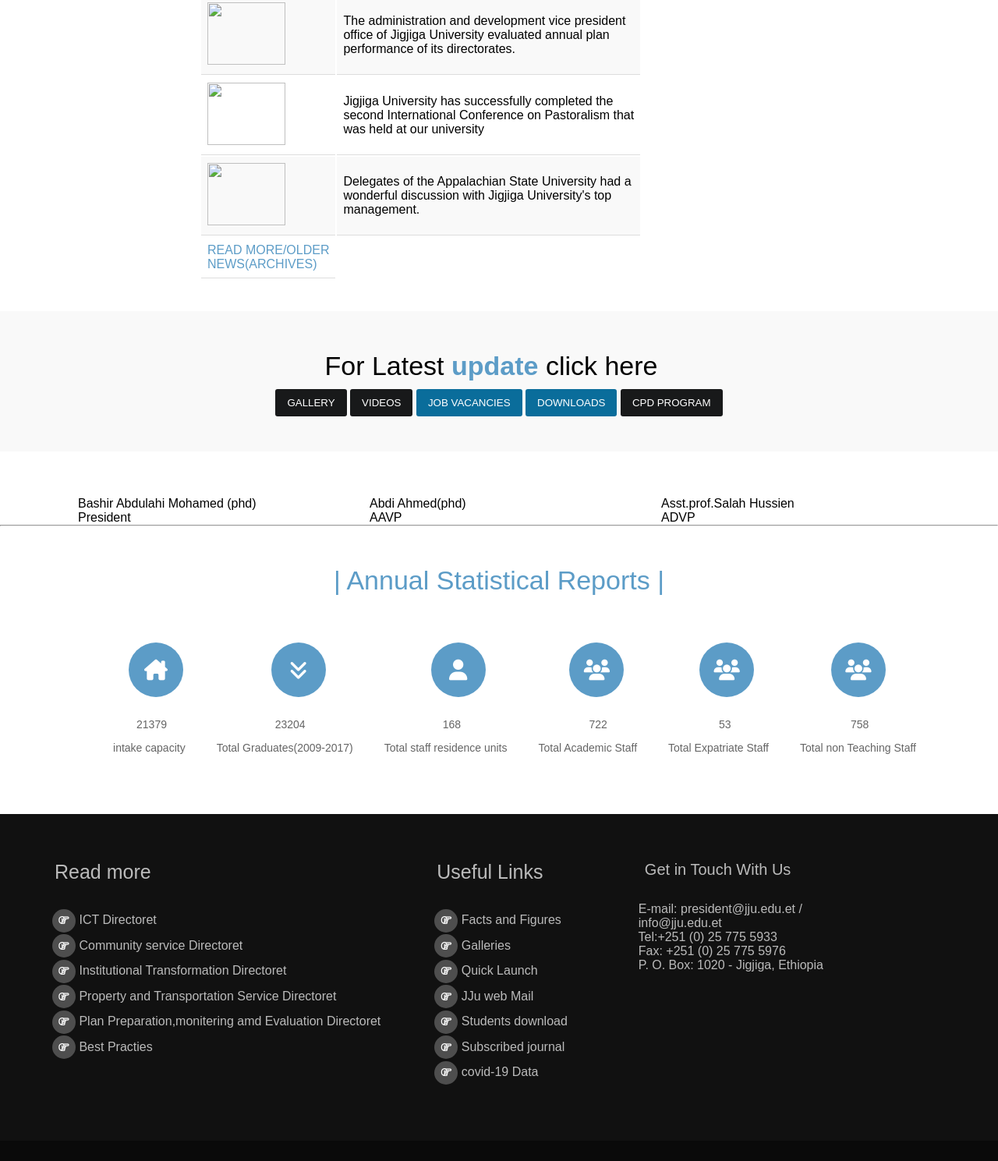
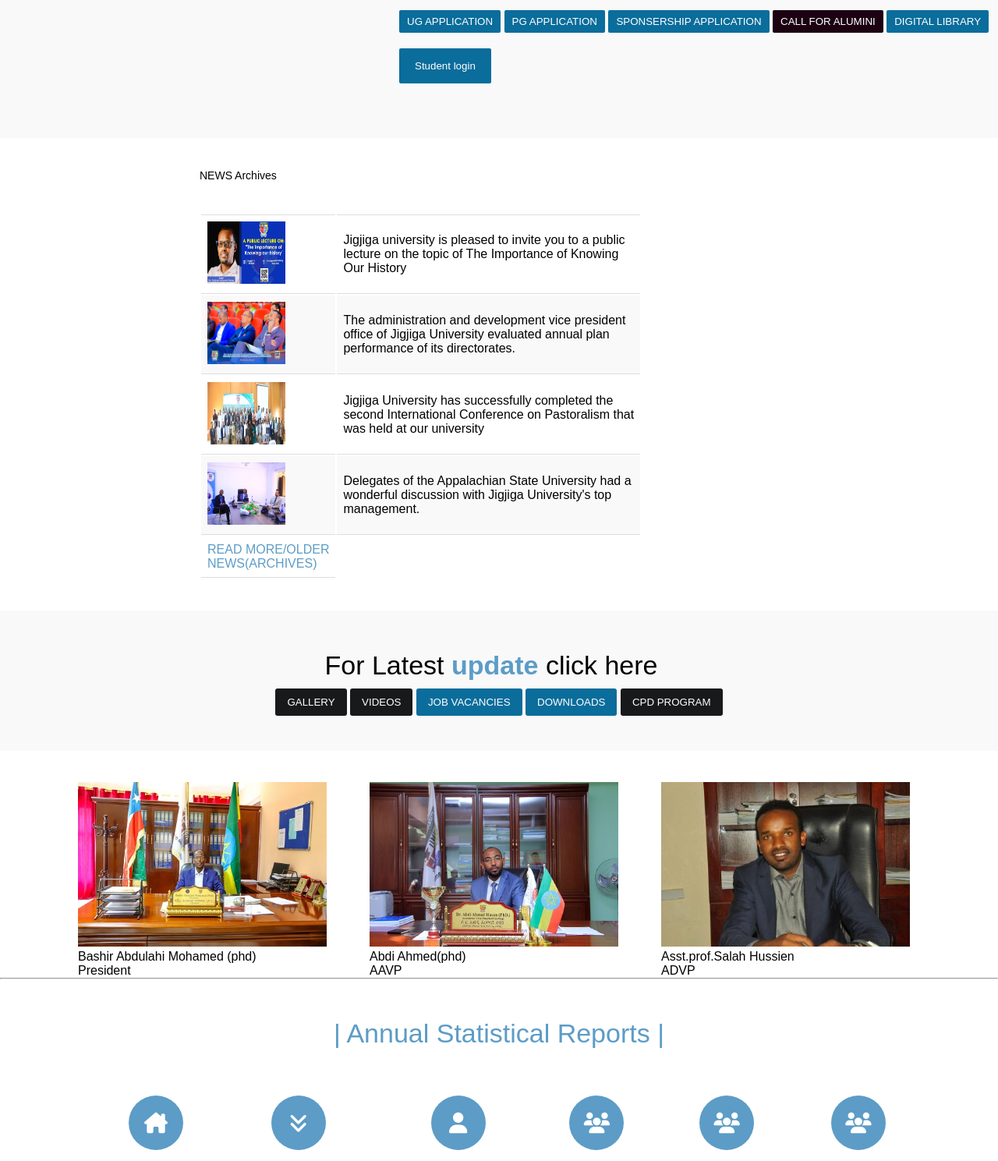
Before and after one commit to firaol19/firaol19.github.io, a plain HTML site: page index.html in a window 1280 px wide. Shown: the part 746-2235 px from the top of the page at 78% size. Drawn offline with Linux system fonts and the light colour scheme.

Commit message:
Update index.html

```diff
--- a/index.html
+++ b/index.html
@@ -232,10 +232,10 @@
             <span><a href="">ois <i class="fa-solid fa-grip" style="color: #ffffff; padding-left: 124px; display: inline;"></i></a></span>
         </div>
         <div class="images">
-            <img src="image/5.jpg" alt="">
-            <img src="image/2.jpg" alt="">
-            <img src="image/3.jpg" alt="">
-            <img src="image/4.jpg" alt="">
+            <img src="5.jpg" alt="">
+            <img src="2.jpg" alt="">
+            <img src="3.jpg" alt="">
+            <img src="4.jpg" alt="">
         </div>
     </section>
     <form action="test.php" method="post" id="form">
@@ -271,21 +271,21 @@
             <p>NEWS Archives</p>
         <table id="table">
             <tr>
-                <td style="border-top: 1px solid #ddd;"><div  ><img    src="image/74IMG-20220817-WA0000.jpg"></div></td>
+                <td style="border-top: 1px solid #ddd;"><div  ><img    src="74IMG-20220817-WA0000.jpg"></div></td>
                 <td style="border-top: 1px solid #ddd;">Jigjiga university is pleased to invite you to a public <br>
                         lecture on the topic of The Importance of Knowing <br>
                         Our  History</td>
             </tr>
             <tr>
-                <td><img src="image/73FB_IMG_1658931865577.jpg"  alt=""></td>
+                <td><img src="73FB_IMG_1658931865577.jpg"  alt=""></td>
                 <td>The administration and development vice president <br> office of Jigjiga University evaluated annual plan <br>performance of its directorates.</td>
             </tr>
             <tr>
-                <td><img src="image/72FB_IMG_1656277248523.jpg"  alt=""></td>
+                <td><img src="72FB_IMG_1656277248523.jpg"  alt=""></td>
                 <td>Jigjiga University has successfully completed the <br> second International Conference on Pastoralism that <br> was held at our university</td>
             </tr>
             <tr>
-                <td style="border-bottom: 1px solid #ddd;"><img src="image/71FB_IMG_1646765658841.jpg" alt=""></td>
+                <td style="border-bottom: 1px solid #ddd;"><img src="71FB_IMG_1646765658841.jpg" alt=""></td>
                 <td style="border-bottom: 1px solid #ddd;">Delegates of the Appalachian State University had a <br> wonderful discussion with Jigjiga University's top <br> management.</td>
             </tr>
             <tr> <td style="color: #5c9cc7;">READ MORE/OLDER <br> NEWS(ARCHIVES)</td></tr>
@@ -307,15 +307,15 @@
     <section>
         <div class="images3">
             <div>
-                <img src="image/p2.jpg" alt="">
+                <img src="p2.jpg" alt="">
                 <p>Bashir Abdulahi Mohamed (phd) <br> President</p>
             </div>
             <div>
-                <img src="image/abdi.png" alt="">
+                <img src="abdi.png" alt="">
                 <p>Abdi Ahmed(phd) <br> AAVP</p>
             </div>
             <div>
-                <img src="image/p3.jpg" alt="">
+                <img src="p3.jpg" alt="">
                 <p>Asst.prof.Salah Hussien <br>ADVP</p>
             </div>
 
```
